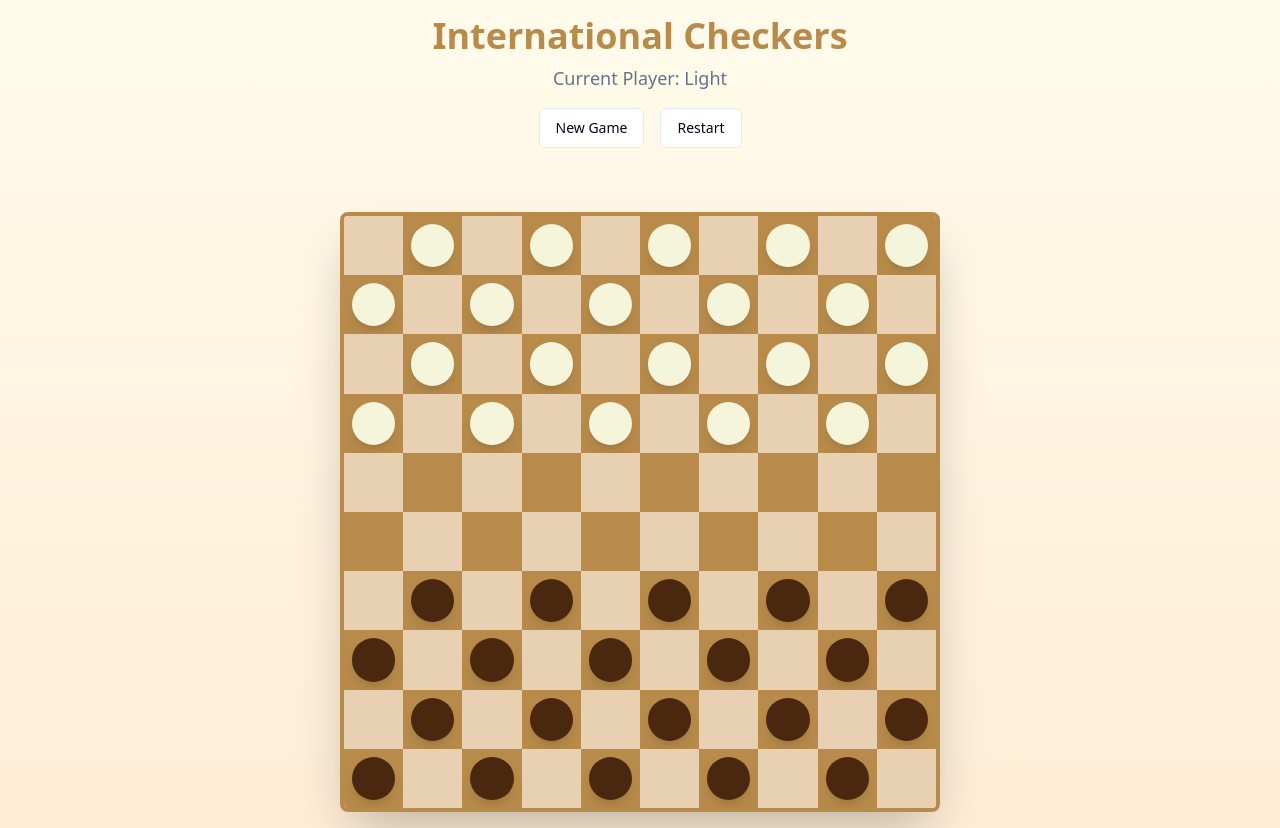
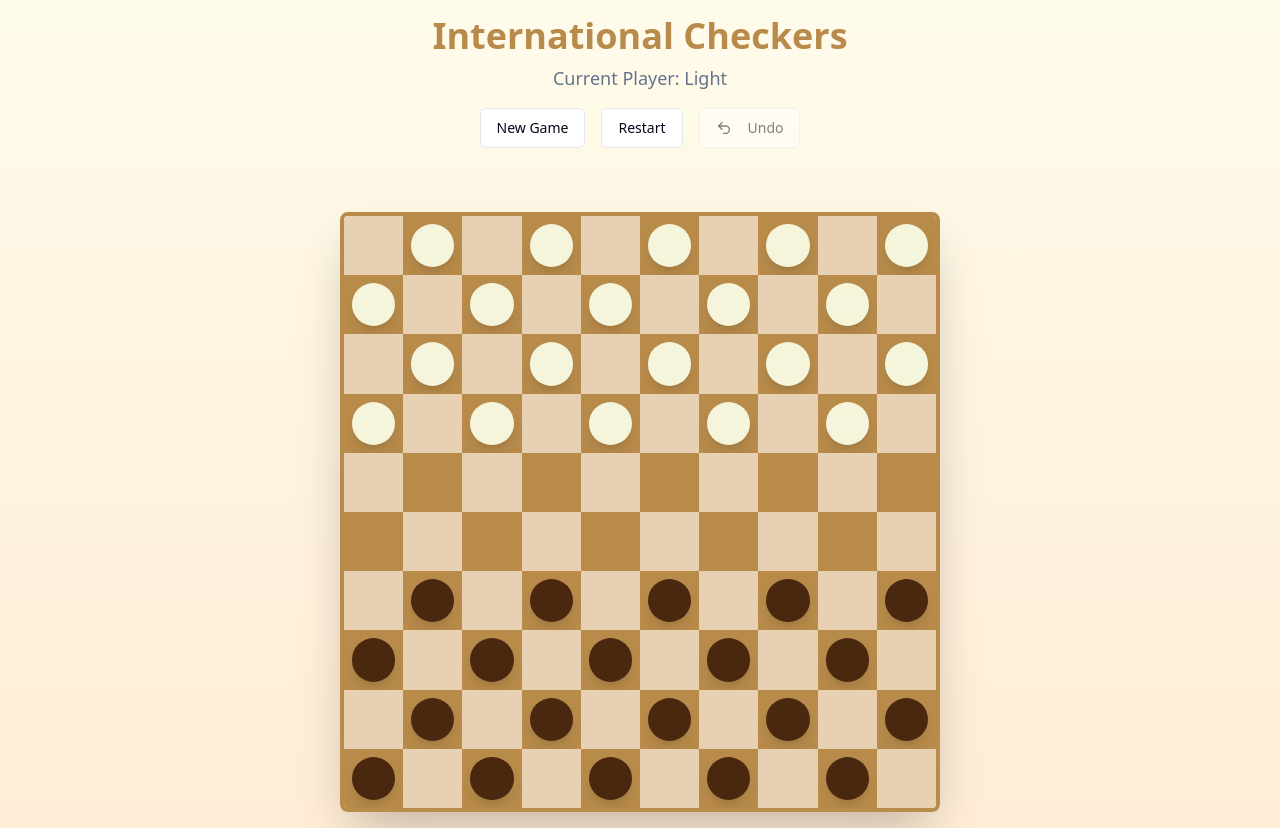
Before and after one commit to drbenasmah/african-checkers-dam, a React (Vite) app: page / in a window 1280 px wide. Both pictures are taken after a click on the button "Single Player". Built offline with nearby package versions, Linux system fonts and the light colour scheme.

Commit message:
Add undo functionality
Implements an undo button to revert to the previous game state.

```diff
--- a/src/pages/Index.tsx
+++ b/src/pages/Index.tsx
@@ -4,8 +4,14 @@ import Board from '@/components/Board';
 import { createInitialBoard, isValidMove, makeAIMove, executeMove, findCaptureSequences } from '@/lib/gameUtils';
 import { Button } from '@/components/ui/button';
 import { toast } from "sonner";
+import { Undo2 } from "lucide-react";
 
 type GameMode = 'single' | 'two-player';
+
+type GameState = {
+  board: number[][];
+  currentPlayer: 1 | -1;
+};
 
 const Index = () => {
   const [board, setBoard] = useState(createInitialBoard());
@@ -15,10 +21,14 @@ const Index = () => {
   const [gameStarted, setGameStarted] = useState(false);
   const [activeSequence, setActiveSequence] = useState<[number, number][] | null>(null);
   const [captureInProgress, setCaptureInProgress] = useState(false);
+  const [moveHistory, setMoveHistory] = useState<GameState[]>([]);
 
   useEffect(() => {
     if (gameMode === 'single' && currentPlayer === -1 && gameStarted) {
       const timeoutId = setTimeout(() => {
+        // Save current state before AI move
+        saveMoveToHistory();
+
         const aiMove = makeAIMove(board);
         if (aiMove) {
           const [startRow, startCol, endRow, endCol] = aiMove;
@@ -32,6 +42,24 @@ const Index = () => {
       return () => clearTimeout(timeoutId);
     }
   }, [currentPlayer, board, gameMode, gameStarted]);
+
+  const saveMoveToHistory = () => {
+    setMoveHistory(prev => [...prev, { board: JSON.parse(JSON.stringify(board)), currentPlayer }]);
+  };
+
+  const undoMove = () => {
+    if (moveHistory.length === 0) return;
+
+    const previousState = moveHistory[moveHistory.length - 1];
+    setBoard(previousState.board);
+    setCurrentPlayer(previousState.currentPlayer);
+    setSelectedPiece(null);
+    setActiveSequence(null);
+    setCaptureInProgress(false);
+
+    // Remove the last move from history
+    setMoveHistory(prev => prev.slice(0, -1));
+  };
 
   const checkForKingPromotion = (board: number[][]) => {
     for (let col = 0; col < 10; col++) {
@@ -74,6 +102,9 @@ const Index = () => {
       );
 
       if (isValidNextMove) {
+        // Save current state before making a move
+        saveMoveToHistory();
+
         // Execute the move
         const newBoard = executeMove(board, startRow, startCol, row, col);
         setBoard(newBoard);
@@ -105,6 +136,9 @@ const Index = () => {
       } else if (captureInProgress) {
         toast.error("You must complete a capture sequence!");
       } else if (isValidMove(board, startRow, startCol, row, col)) {
+        // Save current state before making a move
+        saveMoveToHistory();
+
         // Regular non-capture move
         const newBoard = executeMove(board, startRow, startCol, row, col);
         setBoard(newBoard);
@@ -132,6 +166,7 @@ const Index = () => {
     setActiveSequence(null);
     setCurrentPlayer(1);
     setGameStarted(true);
+    setMoveHistory([]);
   };
 
   const resetGame = () => {
@@ -141,6 +176,7 @@ const Index = () => {
     setActiveSequence(null);
     setCurrentPlayer(1);
     setGameStarted(false);
+    setMoveHistory([]);
   };
 
   if (!gameStarted) {
@@ -184,6 +220,13 @@ const Index = () => {
           <Button onClick={() => startNewGame(gameMode)} variant="outline">
             Restart
           </Button>
+          <Button
+            onClick={undoMove}
+            variant="outline"
+            disabled={moveHistory.length === 0 || (gameMode === 'single' && currentPlayer === -1)}
+          >
+            <Undo2 className="mr-2" /> Undo
+          </Button>
         </div>
       </div>
 
```
